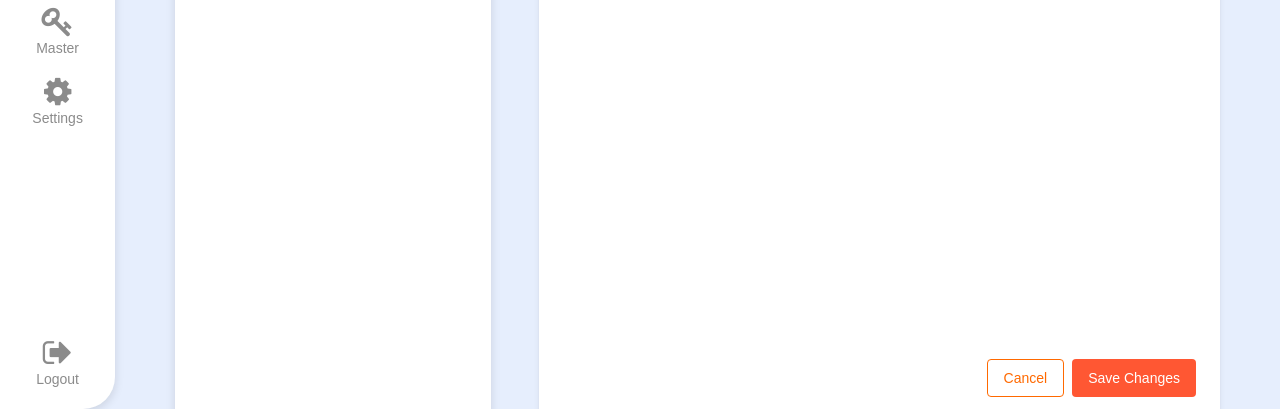
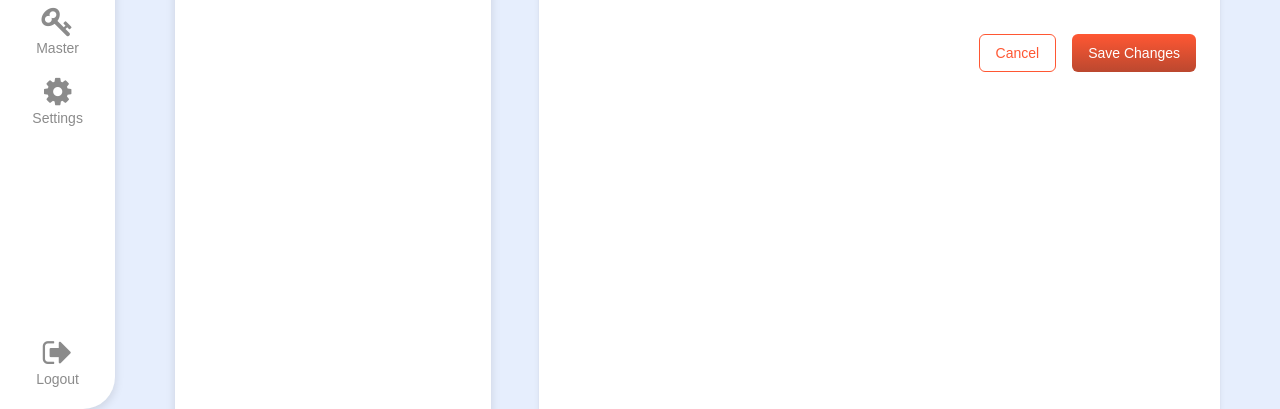
Before and after one commit to daveton22/PayMin-FEproject, a website: page src/pages/adminPages/settings.html in a window 1280 px wide. Shown: the part 391-800 px from the top of the page. Drawn offline with nearby package versions, Linux system fonts and the light colour scheme.

Commit message:
settings admin update

```diff
--- a/src/pages/adminPages/settings.html
+++ b/src/pages/adminPages/settings.html
@@ -250,14 +250,16 @@
             <div class="border-t border-gray-200 my-6"></div>
 
             <!-- Buttons -->
-            <div class="flex justify-end space-x-2 mt-auto">
+            <div class="flex justify-end space-x-4 pt-4">
               <button
-                class="border border-orange-500 text-orange-500 rounded px-4 py-2 hover:bg-orange-50 text-sm font-medium"
+                type="button"
+                class="border border-primary text-primary hover:bg-primary hover:text-white px-4 py-2 rounded-md text-sm"
               >
                 Cancel
               </button>
               <button
-                class="bg-primary text-white rounded px-4 py-2 hover:from-orange-600 hover:to-orange-800 text-sm font-medium"
+                type="submit"
+                class="bg-linear-[180deg,_#FF5733,_#BB482F] text-white px-4 py-2 rounded-md text-sm hover:bg-orange-600"
               >
                 Save Changes
               </button>
@@ -315,13 +317,13 @@
               <div class="flex justify-end space-x-4 pt-4">
                 <button
                   type="button"
-                  class="border border-primary text-primary border-primary px-4 py-2 rounded-md text-sm hover:bg-red-50"
+                  class="border border-primary text-primary hover:bg-primary hover:text-white px-4 py-2 rounded-md text-sm"
                 >
                   Cancel
                 </button>
                 <button
                   type="submit"
-                  class="bg-primary text-white px-4 py-2 rounded-md text-sm hover:bg-orange-600"
+                  class="bg-linear-[180deg,_#FF5733,_#BB482F] text-white px-4 py-2 rounded-md text-sm hover:bg-orange-600"
                 >
                   Save Changes
                 </button>
```
